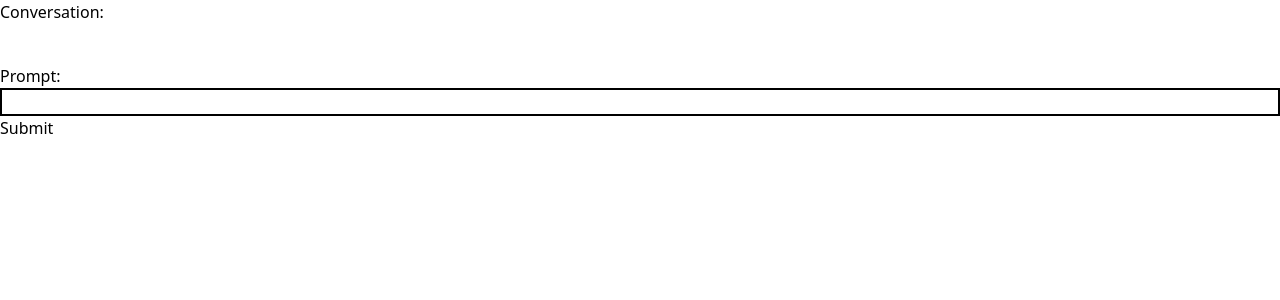
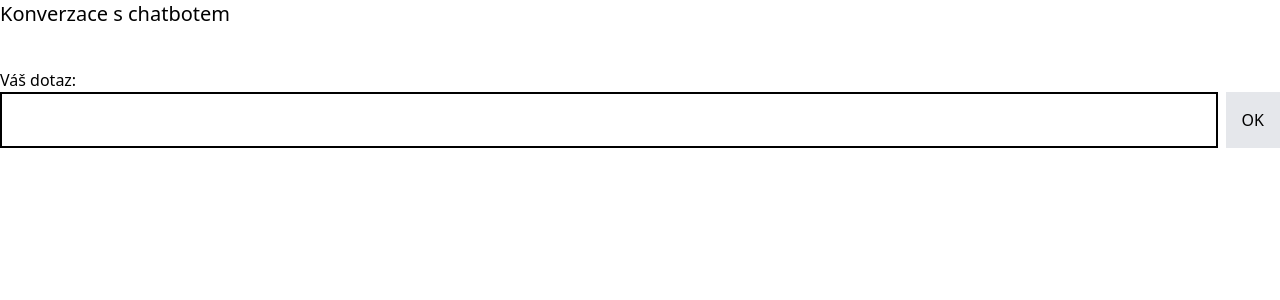
Before and after one commit to thes01/chatgpt-ui, a SvelteKit app: page / in a window 1280 px wide. Shown: the top 300 px of the page. Built offline with nearby package versions, Linux system fonts and the light colour scheme.

Commit message:
update ui

```diff
--- a/package.json
+++ b/package.json
@@ -12,6 +12,7 @@
 	"devDependencies": {
 		"@sveltejs/adapter-auto": "^2.0.0",
 		"@sveltejs/kit": "^1.5.0",
+		"@tailwindcss/typography": "^0.5.9",
 		"autoprefixer": "^10.4.14",
 		"postcss": "^8.4.21",
 		"svelte": "^3.54.0",
@@ -25,6 +26,7 @@
 	"dependencies": {
 		"chatgpt": "^5.0.10",
 		"dotenv": "^16.0.3",
-		"fs": "^0.0.1-security"
+		"fs": "^0.0.1-security",
+		"svelte-markdown": "^0.2.3"
 	}
 }
--- a/src/routes/+page.svelte
+++ b/src/routes/+page.svelte
@@ -1,6 +1,8 @@
 <script lang="ts">
     import "../app.css";
+
     import type { ChatMessage } from "chatgpt";
+    import SvelteMarkdown from "svelte-markdown";
 
     interface ChatHistoryItem {
         user: 'user' | 'bot',
@@ -8,7 +10,8 @@
         messageId?: string
     }
 
-    let history: ChatHistoryItem[] = [];
+    let history: ChatHistoryItem[] = [
+    ];
     let prompt = "";
     let error = false;
     let last_bot_id: string | undefined;
@@ -56,7 +59,7 @@
     async function queryChatgpt(prompt: string, last_id?: string, on_update?: (resp: ChatMessage) => void) {
         let url = '/api/chatgpt?query=' + prompt;
         if (last_id) {
-            url += '&last-id' + last_id;
+            url += '&last-id=' + last_id;
         }
         const ac = new AbortController();
         const signal = ac.signal;
@@ -85,17 +88,36 @@
     }
 </script>
 
-
-<h1>Conversation:</h1>
-{#each history as item}
-    <p>{item.user}: {item.message}</p>
-{/each}
-
 {#if error}
     <p>There was an error</p>
     <button on:click={retryLast}>Retry</button>
 {/if}
 
-<p class="mt-10">Prompt: </p>
-<input type="text" bind:value={prompt} on:keydown={onPromptKeyDown} class="border-black border-2 w-full">
-<button on:click={submitPrompt}>Submit</button>
+<h1 class="text-xl mb-3">Konverzace s chatbotem</h1>
+{#each history as item}
+    <div class="flex prose prose-p:text-left -my-5">
+        <div class="w-20 shrink-0">
+            {#if item.user === 'user'}
+                <p>Uživatel</p>
+            {:else}
+                <p>Chatbot</p>
+            {/if}
+        </div>
+        <div>
+            <SvelteMarkdown source={item.message}></SvelteMarkdown>
+        </div>
+    </div>
+{/each}
+
+<p class="mt-10">Váš dotaz: </p>
+
+<div class="flex">
+    <span
+        class="input border-black border-2 w-full mr-2"
+        role="textbox"
+        contenteditable bind:innerHTML={prompt}>
+
+    </span>
+    <!-- <textarea bind:value={prompt} class="border-black border-2 w-full mr-2"></textarea> -->
+    <button on:click={submitPrompt} class="p-4 bg-gray-200">OK</button>
+</div>
--- a/src/routes/api/chatgpt/+server.ts
+++ b/src/routes/api/chatgpt/+server.ts
@@ -8,8 +8,10 @@ export async function GET({ url }) {
   const api = new ChatGPTAPI({
       apiKey,
       completionParams: {
-        temperature: 1
-      }
+        temperature: 1,
+        // model: 'gpt-4'
+      },
+
   });
 
   const query = url.searchParams.get('query');
@@ -17,6 +19,8 @@ export async function GET({ url }) {
   if (!query) {
     throw error(400, 'Missing query');
   }
+
+  // console.log({ query, parentMessageId });
 
   const readable = new ReadableStream({
 		async start(ctr) {
--- a/tailwind.config.cjs
+++ b/tailwind.config.cjs
@@ -4,5 +4,7 @@ module.exports = {
     theme: {
       extend: {}
     },
-    plugins: []
+    plugins: [
+      require('@tailwindcss/typography'),
+    ]
   };
```
Also changed, not shown: src/app.css (line endings or trailing spaces), 1 other file (tests, documents, lock files or other folders).
